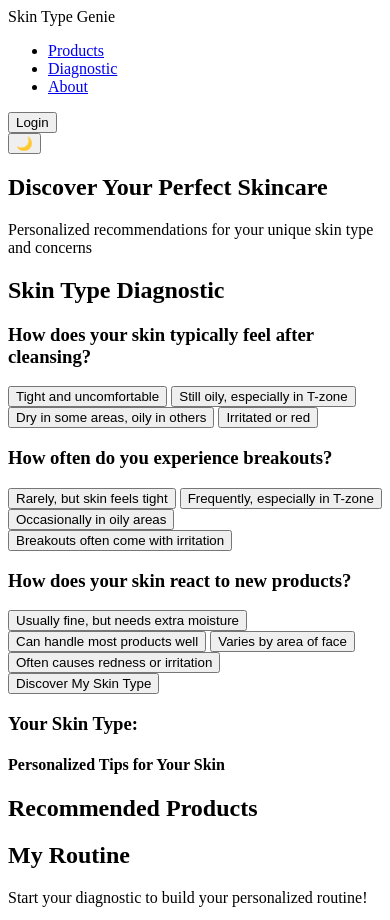
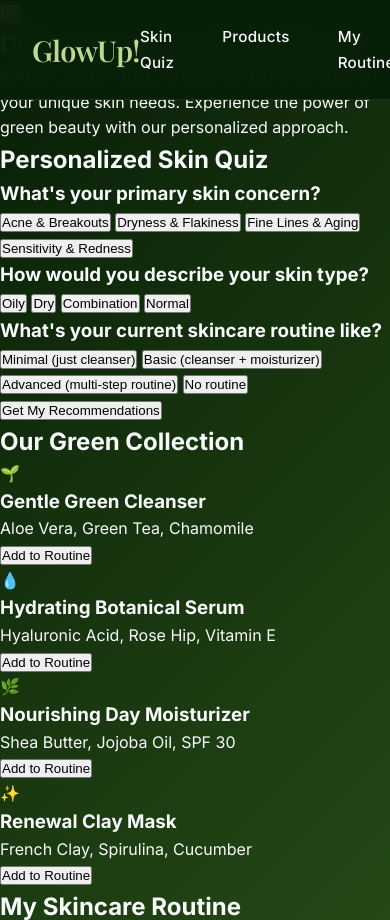
Before and after one commit to Grace-Eileen7/skin-type-product-matcher, a plain HTML site: page index.html in a window 390 px wide. Shown: the top 920 px of the page. Drawn offline with nearby package versions, Linux system fonts and the light colour scheme.

Commit message:
Style header with fixed navbar and responsive navigation links

```diff
--- a/index.html
+++ b/index.html
@@ -3,107 +3,206 @@
   <head>
     <meta charset="UTF-8" />
     <meta name="viewport" content="width=device-width, initial-scale=1.0" />
-    <title>Document</title>
+    <title>Skin Care</title>
+    <link rel="stylesheet" href="style.css" />
+    <link
+      href="https://fonts.googleapis.com/css2?family=Inter:wght@300;400;500;600;700&family=Playfair+Display:wght@400;500;600;700&display=swap"
+      rel="stylesheet"
+    />
   </head>
   <body>
     <header>
       <nav>
-            <div class="logo">Skin Type Genie</div>
+        <div class="logo">GlowUp!</div>
         <ul class="nav-links">
+          <li><a href="#quiz">Skin Quiz</a></li>
           <li><a href="#products">Products</a></li>
-                <li><a href="#diagnostic">Diagnostic</a></li>
-                <li><a href="#about">About</a></li>
+          <li><a href="#routine">My Routine</a></li>
+          <li><a href="#tips">Tips</a></li>
         </ul>
         <button class="login-btn">Login</button>
       </nav>
     </header>
 
-    <button class="mode-toggle" id="modeToggle">🌙</button>
+    <button class="mode-toggle" onclick="toggleMode()">🌙</button>
 
     <main>
       <div class="container">
-            <!-- Hero Section -->
         <section class="hero">
           <h1>Discover Your Perfect Skincare</h1>
-                <p>Personalized recommendations for your unique skin type and concerns</p>
+          <p>
+            Natural, sustainable skincare solutions tailored to your unique skin
+            needs. Experience the power of green beauty with our personalized
+            approach.
+          </p>
         </section>
 
-            <!-- Diagnostic Section -->
-            <section id="diagnostic" class="section">
-                <h2>Skin Type Diagnostic</h2>
+        <section id="quiz" class="section">
+          <h2>Personalized Skin Quiz</h2>
           <div class="quiz-container">
-                    <div id="quiz">
             <div class="question">
-                            <h3>How does your skin typically feel after cleansing?</h3>
+              <h3>What's your primary skin concern?</h3>
               <div class="question-options">
-                                <button class="option" data-value="dry">Tight and uncomfortable</button>
-                                <button class="option" data-value="oily">Still oily, especially in T-zone</button>
-                                <button class="option" data-value="combination">Dry in some areas, oily in others</button>
-                                <button class="option" data-value="sensitive">Irritated or red</button>
+                <button class="option" data-question="1" data-value="acne">
+                  Acne & Breakouts
+                </button>
+                <button class="option" data-question="1" data-value="dryness">
+                  Dryness & Flakiness
+                </button>
+                <button class="option" data-question="1" data-value="aging">
+                  Fine Lines & Aging
+                </button>
+                <button
+                  class="option"
+                  data-question="1"
+                  data-value="sensitivity"
+                >
+                  Sensitivity & Redness
+                </button>
               </div>
             </div>
 
             <div class="question">
-                            <h3>How often do you experience breakouts?</h3>
+              <h3>How would you describe your skin type?</h3>
               <div class="question-options">
-                                <button class="option" data-value="dry">Rarely, but skin feels tight</button>
-                                <button class="option" data-value="oily">Frequently, especially in T-zone</button>
-                                <button class="option" data-value="combination">Occasionally in oily areas</button>
-                                <button class="option" data-value="sensitive">Breakouts often come with irritation</button>
+                <button class="option" data-question="2" data-value="oily">
+                  Oily
+                </button>
+                <button class="option" data-question="2" data-value="dry">
+                  Dry
+                </button>
+                <button
+                  class="option"
+                  data-question="2"
+                  data-value="combination"
+                >
+                  Combination
+                </button>
+                <button class="option" data-question="2" data-value="normal">
+                  Normal
+                </button>
               </div>
             </div>
 
             <div class="question">
-                            <h3>How does your skin react to new products?</h3>
+              <h3>What's your current skincare routine like?</h3>
               <div class="question-options">
-                                <button class="option" data-value="dry">Usually fine, but needs extra moisture</button>
-                                <button class="option" data-value="oily">Can handle most products well</button>
-                                <button class="option" data-value="combination">Varies by area of face</button>
-                                <button class="option" data-value="sensitive">Often causes redness or irritation</button>
+                <button class="option" data-question="3" data-value="minimal">
+                  Minimal (just cleanser)
+                </button>
+                <button class="option" data-question="3" data-value="basic">
+                  Basic (cleanser + moisturizer)
+                </button>
+                <button class="option" data-question="3" data-value="advanced">
+                  Advanced (multi-step routine)
+                </button>
+                <button class="option" data-question="3" data-value="none">
+                  No routine
+                </button>
               </div>
             </div>
 
-                        <button class="quiz-submit" id="submitQuiz">Discover My Skin Type</button>
+            <button class="quiz-submit" onclick="submitQuiz()">
+              Get My Recommendations
+            </button>
           </div>
 
-                    <div id="result" class="hidden">
-                        <h3>Your Skin Type: <span id="skinTypeResult"></span></h3>
-                        <div id="skinTips" class="skin-tips">
-                            <h4>Personalized Tips for Your Skin</h4>
-                            <ul class="tips-list" id="tipsList"></ul>
+          <div id="quiz-results" class="hidden">
+            <div class="loading"></div>
+          </div>
+        </section>
+
+        <section id="products" class="section">
+          <h2>Our Green Collection</h2>
+          <div class="products-grid">
+            <div class="product-card" data-product="gentle-cleanser">
+              <div class="product-image">🌱</div>
+              <div class="product-info">
+                <h3 class="product-name">Gentle Green Cleanser</h3>
+                <p class="product-ingredients">
+                  Aloe Vera, Green Tea, Chamomile
+                </p>
+                <button class="add-to-routine" onclick="addToRoutine(this)">
+                  Add to Routine
+                </button>
+              </div>
+            </div>
+
+            <div class="product-card" data-product="hydrating-serum">
+              <div class="product-image">💧</div>
+              <div class="product-info">
+                <h3 class="product-name">Hydrating Botanical Serum</h3>
+                <p class="product-ingredients">
+                  Hyaluronic Acid, Rose Hip, Vitamin E
+                </p>
+                <button class="add-to-routine" onclick="addToRoutine(this)">
+                  Add to Routine
+                </button>
+              </div>
+            </div>
+
+            <div class="product-card" data-product="nourishing-moisturizer">
+              <div class="product-image">🌿</div>
+              <div class="product-info">
+                <h3 class="product-name">Nourishing Day Moisturizer</h3>
+                <p class="product-ingredients">
+                  Shea Butter, Jojoba Oil, SPF 30
+                </p>
+                <button class="add-to-routine" onclick="addToRoutine(this)">
+                  Add to Routine
+                </button>
+              </div>
+            </div>
+
+            <div class="product-card" data-product="renewal-mask">
+              <div class="product-image">✨</div>
+              <div class="product-info">
+                <h3 class="product-name">Renewal Clay Mask</h3>
+                <p class="product-ingredients">
+                  French Clay, Spirulina, Cucumber
+                </p>
+                <button class="add-to-routine" onclick="addToRoutine(this)">
+                  Add to Routine
+                </button>
               </div>
             </div>
           </div>
         </section>
 
-            <!-- Products Section -->
-            <section id="products" class="section">
-                <h2>Recommended Products</h2>
-                <div id="productsContainer">
-                    <div class="loading" id="loading"></div>
-                    <div class="products-grid" id="productsGrid"></div>
-                </div>
-            </section>
-
-            <!-- My Routine Section -->
         <section id="routine" class="section">
-                <h2>My Routine</h2>
+          <h2>My Skincare Routine</h2>
           <div class="routine-container">
-                    <div id="routineList">
-                        <p>Start your diagnostic to build your personalized routine!</p>
+            <div id="routine-list">
+              <p style="text-align: center; opacity: 0.7; font-style: italic">
+                Your routine will appear here as you add products
+              </p>
             </div>
           </div>
         </section>
 
-            <!-- About Section -->
-            <section id="about" class="section">
-                <h2>About</h2>
-                <div class="quiz-container">
-                    <p>Our advanced skin diagnostic tool uses scientific principles to analyze your skin type and recommend products tailored specifically for your needs. Each recommendation is carefully curated based on your unique skin characteristics and concerns.</p>
-                    <br>
-                    <p>Whether you have dry, oily, combination, or sensitive skin, our expert system will guide you to the perfect skincare routine that works harmoniously with your skin's natural balance.</p>
+        <section id="tips" class="section">
+          <h2>Green Beauty Tips</h2>
+          <div class="skin-tips">
+            <ul class="tips-list">
+              <li>Always patch test new products on a small area first</li>
+              <li>
+                Use lukewarm water when cleansing to avoid stripping natural
+                oils
+              </li>
+              <li>Apply sunscreen daily, even on cloudy days</li>
+              <li>
+                Stay hydrated and eat antioxidant-rich foods for healthy skin
+              </li>
+              <li>Give new products 4-6 weeks to show results</li>
+              <li>
+                Sleep with a silk pillowcase to reduce friction and hair
+                breakage
+              </li>
+            </ul>
           </div>
         </section>
       </div>
+    </main>
+    <script src="script.js" defer></script>
   </body>
 </html>
--- a/style.css
+++ b/style.css
@@ -34,3 +34,109 @@ body.light-mode {
   background: linear-gradient(135deg, var(--color-light) 0%, #f8f9fa 100%);
   color: var(--color-text-dark);
 }
+
+/* Header */
+header {
+  position: fixed;
+  top: 0;
+  width: 100%;
+  background: rgba(7, 30, 7, 0.95);
+  backdrop-filter: blur(20px);
+  z-index: 1000;
+  padding: 1.5rem 0;
+  transition: all 0.4s cubic-bezier(0.4, 0, 0.2, 1);
+  border-bottom: 1px solid rgba(188, 216, 147, 0.1);
+}
+
+body.light-mode header {
+  background: rgba(248, 249, 250, 0.95);
+  border-bottom-color: rgba(7, 30, 7, 0.1);
+}
+
+nav {
+  max-width: 1200px;
+  margin: 0 auto;
+  display: flex;
+  justify-content: space-between;
+  align-items: center;
+  padding: 0 2rem;
+}
+
+.logo {
+  font-family: var(--font-display);
+  font-size: 1.8rem;
+  font-weight: 600;
+  letter-spacing: -0.5px;
+  color: var(--color-light);
+}
+
+body.light-mode .logo {
+  color: var(--color-primary);
+}
+
+.nav-links {
+  display: flex;
+  list-style: none;
+  gap: 3rem;
+}
+
+.nav-links a {
+  color: inherit;
+  text-decoration: none;
+  font-size: 0.95rem;
+  font-weight: 500;
+  letter-spacing: 0.3px;
+  transition: all 0.3s ease;
+  position: relative;
+}
+
+.nav-links a::after {
+  content: "";
+  position: absolute;
+  bottom: -5px;
+  left: 0;
+  width: 0;
+  height: 2px;
+  background: var(--color-light);
+  transition: width 0.3s ease;
+}
+
+body.light-mode .nav-links a::after {
+  background: var(--color-medium);
+}
+
+.nav-links a:hover::after {
+  width: 100%;
+}
+
+.login-btn {
+  background: transparent;
+  border: 2px solid var(--color-light);
+  color: var(--color-light);
+  padding: 0.8rem 1.8rem;
+  cursor: pointer;
+  transition: all 0.3s cubic-bezier(0.4, 0, 0.2, 1);
+  font-family: inherit;
+  font-weight: 500;
+  letter-spacing: 0.5px;
+  border-radius: 50px;
+  font-size: 0.9rem;
+}
+
+body.light-mode .login-btn {
+  border-color: var(--color-medium);
+  color: var(--color-medium);
+}
+
+.login-btn:hover {
+  background: var(--color-light);
+  color: var(--color-primary);
+  transform: translateY(-2px);
+  box-shadow: 0 8px 25px rgba(188, 216, 147, 0.3);
+}
+
+body.light-mode .login-btn:hover {
+  background: var(--color-medium);
+  color: white;
+  box-shadow: 0 8px 25px rgba(78, 104, 19, 0.3);
+}
```
Lines whose indentation alone changed are shown as unchanged.
